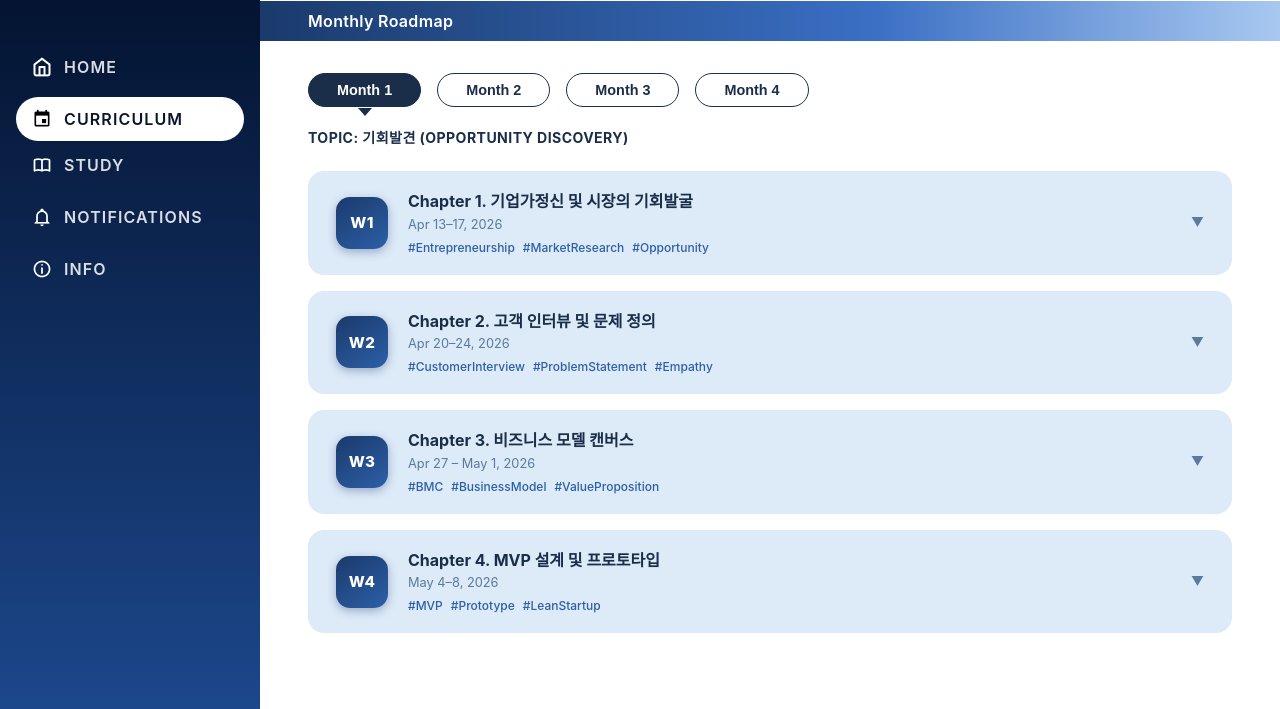
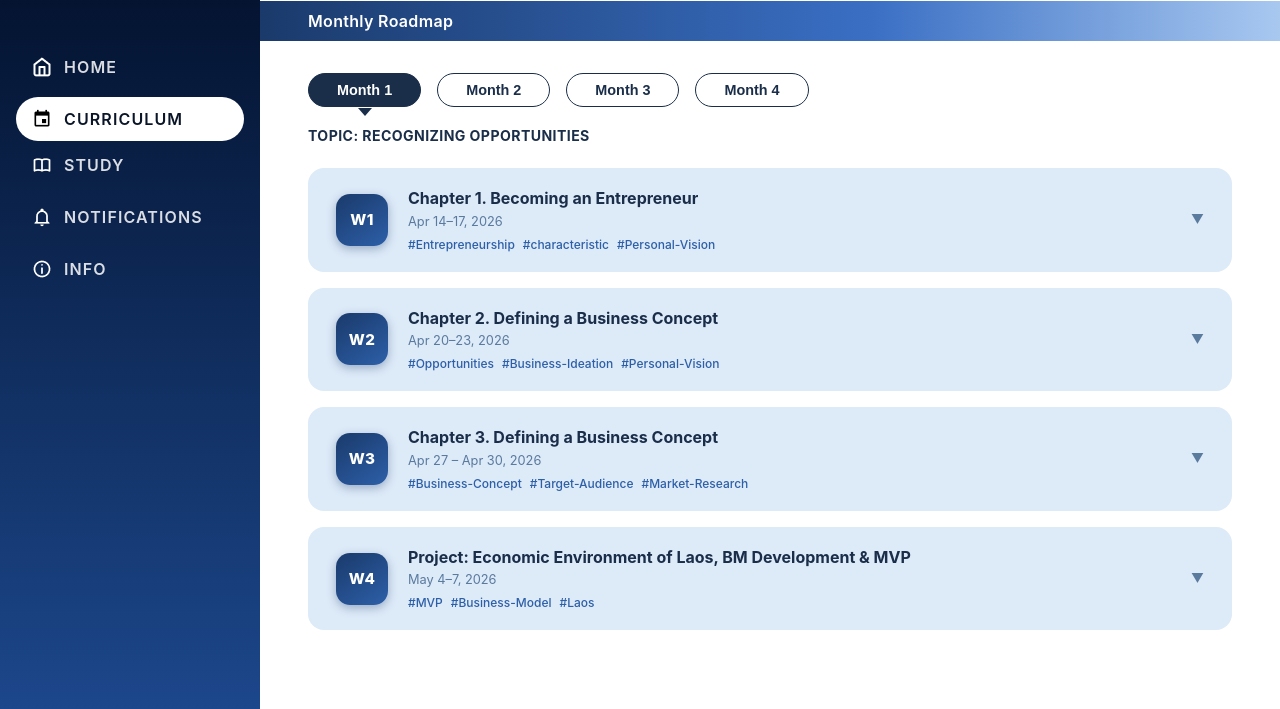
Before and after one commit to danajung38/Laos-training, a plain HTML site: page curriculum.html in a window 1280 px wide. Shown: the part 91-800 px from the top of the page. Drawn offline with Linux system fonts and the light colour scheme.

Commit message:
curriculum 수정

```diff
--- a/css/curriculum.css
+++ b/css/curriculum.css
@@ -265,6 +265,12 @@
   margin: 0 8px;
 }
 
+/* 같은 종류(location + location) 사이에는 구분선 제거 */
+.curr-session-info > .curr-session-location + .curr-session-location::before {
+  content: '';
+  margin: 0;
+}
+
 /* 세션 날짜 */
 .curr-session-date {
   font-size: 0.75rem;
--- a/js/curriculum.js
+++ b/js/curriculum.js
@@ -12,8 +12,8 @@
  *  - dates      : 날짜 범위
  *  - tags       : 태그 배열
  * ///////////////////////////////////////////////////////
- *  - sessions   : 세션 배열 (강의 / 특강 / 필드트립 / 문화체험)
- *      - type       : 'lecture' | 'special' | 'fieldtrip' | 'culture'
+ *  - sessions   : 세션 배열 (강의 / 특강 / 필드트립 / 문화체험 / 워크숍 / 프레젠테이션)
+ *      - type       : 'lecture' | 'special' | 'fieldtrip' | 'culture' | 'workshop' | 'presentation'
  *      - title      : 세션 제목
  *      - desc       : 간단한 설명
  *      - date       : (선택) 세션 날짜, 예: 'Apr 13, 2026'
@@ -24,103 +24,85 @@
 
 const CURRICULUM_DATA = {
   1: {
-    topic: '기회발견 (Opportunity Discovery)',
+    topic: 'Recognizing Opportunities',
     weeks: [
       {
         week: 1,
-        title: 'Chapter 1. 기업가정신 및 시장의 기회발굴',
-        dates: 'Apr 13–17, 2026',
-        tags: ['#Entrepreneurship', '#MarketResearch', '#Opportunity'],
+        title: 'Chapter 1. Becoming an Entrepreneur',
+        dates: 'Apr 14–17, 2026',
+        tags: ['#Entrepreneurship', '#characteristic', '#Personal-Vision'],
 
         sessions: [
           {
             type: 'lecture',
             date: 'Apr 14',
-            title: '기업가정신의 이해',
-            instructor: 'Prof. Woojin Lee',
-            desc: '기업가정신의 핵심 개념과 라오스-한국 창업 생태계 현황을 살펴봅니다.',
-          },
-          {
-            type: 'lecture',
-            date: '',
-            title: '시장 기회 발굴 프레임워크',
-            desc: 'Jobs-to-be-Done 이론과 Pain Point 분석 방법론을 실습합니다.',
+            title: 'Becoming an Entrepreneur',
+            instructor: 'Prof. Woojin Lee / Prof. Byungchul Choi / Ms.Soohyun Na',
+            desc: 'Understand the definition and key characteristics of entrepreneurship, and learn to establish a personal vision and structured planning process for business success.',
           },
           {
             type: 'special',
-            date: '',
-            title: '라오스 스타트업 생태계 현황',
-            instructor: 'Ms. Suhyun Na',
-            desc: '라오스 스타트업 생태계의 최신 동향과 지원 프로그램을 소개합니다.',
+            date: 'Apr 15',
+            title: 'My Entrepreneurial Journey',
+            instructor: 'Ms. Soohyun Na',
+            desc: '',
           },
           {
             type: 'culture',
-            date: '',
-            title: '비엔티안 전통 시장 탐방',
-            location: 'Talat Sao Morning Market, Vientiane',
-            desc: '현지 시장을 방문하여 소비자 행동을 직접 관찰하고 인사이트를 도출합니다.',
+            date: 'Apr 17',
+            title: 'Bukchon Hanok Village',
+            location: 'Bukchon Hanok Village',
+            desc: 'Explore Korea&apos;s living history with hands-on traditional activities in the heart of Bukchon Hanok Village.',
           },
         ],
       },
       {
         week: 2,
-        title: 'Chapter 2. 고객 인터뷰 및 문제 정의',
-        dates: 'Apr 20–24, 2026',
-        tags: ['#CustomerInterview', '#ProblemStatement', '#Empathy'],
-        professor: 'Prof. Lee Ji-hyun',
+        title: 'Chapter 2. Defining a Business Concept',
+        dates: 'Apr 20–23, 2026',
+        tags: ['#Opportunities', '#Business-Ideation', '#Personal-Vision'],
         sessions: [
           {
             type: 'lecture',
-            date: '',
-            title: '고객 발굴 인터뷰 기법',
-            desc: 'Mom Test 방법론을 활용한 구조화된 인터뷰 설계 및 실습.',
-          },
-          {
-            type: 'lecture',
-            date: '',
-            title: '공감 지도(Empathy Map) 작성',
-            desc: '인터뷰 결과를 공감 지도로 정리하고 핵심 문제를 정의합니다.',
+            date: 'Apri 20, 22',
+            instructor: 'Prof. Byungchul Choi / Ms.Soohyun Na',
+            title: 'Recognizing Opportunities',
+            desc: 'This chapter teaches how to identify market opportunities, generate creative business ideas, and evaluate them against your personal vision.',
           },
           {
             type: 'special',
-            date: '',
-            title: '디자인 씽킹 워크숍',
-            guest: 'Ms. Choi Yeon-ji (IDEO 출신)',
-            desc: '디자인 씽킹 5단계 프로세스를 팀 프로젝트에 적용하는 집중 워크숍.',
+            date: 'Apr 22',
+            title: 'untitled',
+            instructor: 'Mr. Dongok Ahn(CEO)',
+            desc: '.',
           },
           {
             type: 'fieldtrip',
-            date: '',
-            title: '현지 소비자 인터뷰 실습',
-            location: '비엔티안 대학교 캠퍼스 일대',
-            desc: '팀별 5명 이상의 타깃 고객 인터뷰를 직접 수행하고 결과를 공유합니다.',
+            date: 'Apr 23',
+            title: 'TIPS (Tech Incubator Program for Startups Korea) & Asan Nanum Foundation',
+            location: ['TIPS Town', 'Asan Nanum Foundation'],
+            desc: '',
           },
         ],
       },
       {
         week: 3,
-        title: 'Chapter 3. 비즈니스 모델 캔버스',
-        dates: 'Apr 27 – May 1, 2026',
-        tags: ['#BMC', '#BusinessModel', '#ValueProposition'],
-        professor: 'Prof. Park Dong-hyun',
+        title: 'Chapter 3. Defining a Business Concept',
+        dates: 'Apr 27 – Apr 30, 2026',
+        tags: ['#Business-Concept', '#Target-Audience', '#Market-Research'],
         sessions: [
           {
             type: 'lecture',
-            date: '',
-            title: 'Business Model Canvas 9블록 이해',
-            desc: 'BMC의 9가지 구성요소를 사례 분석을 통해 심층적으로 이해합니다.',
-          },
-          {
-            type: 'lecture',
-            date: '',
-            title: '가치 제안 설계 (Value Proposition Design)',
-            desc: '고객 프로필과 가치 맵을 작성하여 제품-시장 적합성을 검증합니다.',
+            date: 'Apr 27, 29',
+            title: 'Defining a Business Concept',
+            instructor: 'Prof. Byungchul Choi',
+            desc: 'This chapter covers defining your product or service, identifying target customers, and researching market reach to draft a formal business concept.',
           },
           {
             type: 'special',
-            date: '',
+            date: 'Apr 28',
             title: '성공한 라오스 창업가 토크',
-            guest: 'Mr. Khampheng Inthavong (Lao Farmer)',
+            guest: 'Prof. jin Lee',
             desc: '농업 스타트업을 성공시킨 창업가의 비즈니스 모델 설계 경험담을 듣습니다.',
           },
           {
@@ -134,29 +116,15 @@ const CURRICULUM_DATA = {
       },
       {
         week: 4,
-        title: 'Chapter 4. MVP 설계 및 프로토타입',
-        dates: 'May 4–8, 2026',
-        tags: ['#MVP', '#Prototype', '#LeanStartup'],
-        professor: 'Prof. Kim Soo-jin',
+        title: 'Project: Economic Environment of Laos, BM Development & MVP',
+        dates: 'May 4–7, 2026',
+        tags: ['#MVP', '#Business-Model', '#Laos'],
         sessions: [
           {
-            type: 'lecture',
-            date: '',
-            title: 'Lean Startup과 MVP 개념',
+            type: 'workshop',
+            date: 'May 4-6',
+            title: 'Economic Environment of Laos, BM Development & MVP',
             desc: '최소기능제품(MVP)의 개념과 빠른 검증 사이클(Build-Measure-Learn)을 배웁니다.',
-          },
-          {
-            type: 'lecture',
-            date: '',
-            title: '프로토타입 제작 실습',
-            desc: 'Figma 또는 종이 프로토타입을 활용한 빠른 UI 설계 실습.',
-          },
-          {
-            type: 'special',
-            date: '',
-            title: '투자자 관점의 MVP 평가',
-            guest: 'Mr. Song Hyun-woo (KDB 산업은행 벤처캐피털)',
-            desc: '투자자가 초기 스타트업 MVP를 평가하는 기준과 관점을 공유합니다.',
           },
           {
             type: 'fieldtrip',
@@ -171,26 +139,20 @@ const CURRICULUM_DATA = {
   },
 
   2: {
-    topic: '시장 검증 (Market Validation)',
+    topic: 'BM Development',
     weeks: [
       {
         week: 5,
-        title: 'Chapter 5. 사용자 테스트 및 피드백 수집',
+        title: 'Chapter 4. Model Feasibility checklist',
         dates: 'May 11–15, 2026',
-        tags: ['#UserTesting', '#Feedback', '#Iteration'],
-        professor: 'Prof. Lee Ji-hyun',
+        tags: ['#Feasibility-Analysis', '#Business-Model', '#Financial-Viability'],
         sessions: [
           {
             type: 'lecture',
-            date: '',
-            title: '사용자 테스트 방법론',
-            desc: '사용성 테스트 설계, 관찰 기록, Think-Aloud 기법을 실습합니다.',
-          },
-          {
-            type: 'lecture',
-            date: '',
-            title: '피드백 분류 및 우선순위 설정',
-            desc: '수집된 피드백을 Affinity Diagram으로 분류하고 다음 이터레이션을 계획합니다.',
+            date: 'May 11, May 13',
+            instructor: 'Prof. Byungchul Choi',
+            title: 'Model Feasibility checklist',
+            desc: 'This chapter focuses on analyzing the feasibility of a business model by evaluating its product, market, and financial viability.',
           },
           {
             type: 'special',
@@ -210,22 +172,16 @@ const CURRICULUM_DATA = {
       },
       {
         week: 6,
-        title: 'Chapter 6. 경쟁 분석 및 포지셔닝',
-        dates: 'May 18–22, 2026',
-        tags: ['#Competitive', '#Positioning', '#Differentiation'],
-        professor: 'Prof. Park Dong-hyun',
+        title: 'Chapter 5. Product/Service Planning',
+        dates: 'May 18–21, 2026',
+        tags: ['#ProductDefinition', '#LegalCompliance', '#BusinessPlanning'],
         sessions: [
           {
             type: 'lecture',
-            date: '',
-            title: '경쟁 환경 분석 (Porter의 5 Forces)',
-            desc: '산업 구조 분석 프레임워크를 라오스 시장에 적용하는 실습.',
-          },
-          {
-            type: 'lecture',
-            date: '',
-            title: '포지셔닝 맵 작성',
-            desc: '핵심 속성을 기반으로 경쟁자 대비 자사 포지셔닝 맵을 그립니다.',
+            date: 'May 18, 20',
+            instructor: 'Prof. Woojin Lee',
+            title: 'Product/Service Planning',
+            desc: 'This chapter covers defining your product or service, ensuring its protection, and complying with government regulations to draft the product section of a business plan.',
           },
           {
             type: 'special',
@@ -245,22 +201,15 @@ const CURRICULUM_DATA = {
       },
       {
         week: 7,
-        title: 'Chapter 7. 재무 계획 기초',
-        dates: 'May 25–29, 2026',
-        tags: ['#Finance', '#CostStructure', '#Revenue'],
-        professor: 'Prof. Jung Min-ho',
+        title: 'Chapter 6. Management & Organization Planning',
+        dates: 'May 25–28, 2026',
+        tags: ['#LegalStructure', '#TeamBuilding', '#HumanResources'],
         sessions: [
           {
             type: 'lecture',
-            date: '',
-            title: '스타트업 재무 기초',
-            desc: '손익계산서, 현금흐름표, 재무상태표의 기본 개념과 스타트업 적용법.',
-          },
-          {
-            type: 'lecture',
-            date: '',
-            title: '가격 전략과 수익 모델 설계',
-            desc: '고객 지불 의향(WTP) 조사를 기반으로 최적 가격 전략을 도출합니다.',
+            date: 'May 25, 28',
+            title: 'Management & Organization Planning',
+            desc: 'This chapter covers selecting a legal structure, building a management team, and developing strategies for recruiting, retaining, and outsourcing talent.',
           },
           {
             type: 'special',
@@ -280,22 +229,15 @@ const CURRICULUM_DATA = {
       },
       {
         week: 8,
-        title: 'Chapter 8. 월간 피칭 & 피드백',
-        dates: 'Jun 1–5, 2026',
-        tags: ['#Pitching', '#PublicSpeaking', '#Mentorship'],
-        professor: 'Prof. Lee Ji-hyun',
+        title: 'Project. Service Design & Market Analysis of Laos',
+        dates: 'Jun 1–4, 2026',
+        tags: ['#serviceDesign', '#MaketAnalysis', '#LaoPDR'],
         sessions: [
           {
-            type: 'lecture',
-            date: '',
-            title: '투자 유치 피치덱 구성법',
-            desc: '문제-해결책-시장-팀-재무 5가지 핵심 스토리라인으로 피치덱을 작성합니다.',
-          },
-          {
-            type: 'lecture',
-            date: '',
-            title: '발표 스킬 & 스토리텔링',
-            desc: '효과적인 청중 설득을 위한 발표 구조와 비언어 커뮤니케이션 훈련.',
+            type: 'workshop',
+            date: 'Jun 1, 3',
+            title: 'Service Design & Market Analysis of Laos',
+            desc: '',
           },
           {
             type: 'special',
@@ -317,26 +259,20 @@ const CURRICULUM_DATA = {
   },
 
   3: {
-    topic: '성장 전략 (Growth Strategy)',
+    topic: 'Customer Marketing',
     weeks: [
       {
         week: 9,
-        title: 'Chapter 9. 마케팅 및 고객 획득 전략',
+        title: 'Chapter 7. Market Planning: Industry & Competition',
         dates: 'Jun 8–12, 2026',
-        tags: ['#Marketing', '#CAC', '#GrowthHacking'],
-        professor: 'Prof. Choi Hyun-sik',
+        tags: ['#IndustryAnalysis', 'CompetitiveStrategy', '#MarketingPlan'],
         sessions: [
           {
             type: 'lecture',
-            date: '',
-            title: '디지털 마케팅 채널 전략',
-            desc: 'SNS, SEO, 콘텐츠 마케팅을 라오스 디지털 환경에 맞게 설계합니다.',
-          },
-          {
-            type: 'lecture',
-            date: '',
-            title: 'Growth Hacking 실험 설계',
-            desc: 'A/B 테스트, 바이럴 루프, 리텐션 개선 실험을 직접 설계하고 실행합니다.',
+            date: 'Jun 8, 10',
+            instructor: 'Prof.Woojin Lee',
+            title: 'Market Planning: Industry & Competition',
+            desc: 'This chapter focuses on analyzing the industry and competition to develop a strategic marketing plan that positions your business effectively',
           },
           {
             type: 'special',
@@ -356,22 +292,17 @@ const CURRICULUM_DATA = {
       },
       {
         week: 10,
-        title: 'Chapter 10. 파트너십 및 네트워킹',
-        dates: 'Jun 15–19, 2026',
-        tags: ['#Partnership', '#Networking', '#EcosystemBuilding'],
+        title: 'Chapter 8. Market Planning: Market Analysis',
+        dates: 'Jun 15–18, 2026',
+        tags: ['#MarketResearch', '#TargetMarket', '#CustomerProfile'],
         professor: 'Prof. Park Dong-hyun',
         sessions: [
           {
             type: 'lecture',
-            date: '',
-            title: '전략적 파트너십 설계',
-            desc: '파트너십의 유형(기술/유통/자본)과 계약 구조 기초를 배웁니다.',
-          },
-          {
-            type: 'lecture',
-            date: '',
-            title: '네트워킹 스킬과 관계 구축',
-            desc: '엘리베이터 피치, 비즈니스 명함 문화, 후속 연락 전략을 실습합니다.',
+            date: 'Jun 15, 17',
+            instructor:'Prof. Hyejin Bang',
+            title: 'Market Planning: Market Analysis',
+            desc: 'This chapter focuses on conducting market research to identify a specific target market and building detailed customer profiles to guide business decisions.',
           },
           {
             type: 'special',
@@ -391,22 +322,16 @@ const CURRICULUM_DATA = {
       },
       {
         week: 11,
-        title: 'Chapter 11. 스케일업 전략',
-        dates: 'Jun 22–26, 2026',
-        tags: ['#ScaleUp', '#Operations', '#SystemsThinking'],
-        professor: 'Prof. Jung Min-ho',
+        title: 'Chapter 9. Market Planning: Penetration',
+        dates: 'Jun 22–25, 2026',
+        tags: ['#BrandingStrategy', '#MarketReach', '#MarketPenetration'],
         sessions: [
           {
             type: 'lecture',
-            date: '',
-            title: '운영 프로세스 설계와 자동화',
-            desc: '핵심 운영 프로세스를 매핑하고 자동화 가능한 부분을 식별합니다.',
-          },
-          {
-            type: 'lecture',
-            date: '',
-            title: '팀 빌딩과 조직 문화',
-            desc: '성장 단계별 채용 전략과 스타트업 조직 문화 구축 방법론.',
+            date: 'Jun 22, 24',
+            instructor:'Prof. Woojin Lee',
+            title: 'Market Planning: Penetration',
+            desc: 'This chapter explores building a business brand and developing effective communication strategies to successfully reach and penetrate your target market.',
           },
           {
             type: 'special',
@@ -426,22 +351,16 @@ const CURRICULUM_DATA = {
       },
       {
         week: 12,
-        title: 'Chapter 12. 투자자 관계 및 펀딩 전략',
-        dates: 'Jun 29 – Jul 3, 2026',
-        tags: ['#Investment', '#Funding', '#InvestorRelations'],
+        title: 'Project. Marketing Analysis & Strategy',
+        dates: 'Jun 29 – Jul 2, 2026',
+        tags: ['#Marketing', '#Analysis', '#MarketingStrategy'],
         professor: 'Prof. Choi Hyun-sik',
         sessions: [
           {
-            type: 'lecture',
-            date: '',
-            title: '스타트업 펀딩 라이프사이클',
-            desc: 'Pre-seed부터 Series A까지 단계별 펀딩 전략과 투자자 유형을 이해합니다.',
-          },
-          {
-            type: 'lecture',
-            date: '',
-            title: 'Term Sheet 읽기와 협상',
-            desc: '투자 계약서의 핵심 조항(Valuation, Dilution, Liquidation Preference)을 해석합니다.',
+            type: 'workshop',
+            date: 'jun 29, Jul 1',
+            title: 'Marketing Analysis & Strategy',
+            desc: '',
           },
           {
             type: 'special',
@@ -463,26 +382,20 @@ const CURRICULUM_DATA = {
   },
 
   4: {
-    topic: '최종 발표 및 런칭 (Demo Day & Launch)',
+    topic: 'Market Strategy',
     weeks: [
       {
         week: 13,
-        title: 'Chapter 13. 최종 피치덱 준비',
-        dates: 'Jul 6–10, 2026',
-        tags: ['#PitchDeck', '#Storytelling', '#Design'],
-        professor: 'Prof. Lee Ji-hyun',
+        title: 'Chapter 10. Market Planning: Pricing',
+        dates: 'Jul 6–09, 2026',
+        tags: ['#PricingStrategy', '#MarketSensitivity', '#CompetitivePricing'],
         sessions: [
           {
             type: 'lecture',
-            date: '',
-            title: '최종 피치덱 10슬라이드 구성',
-            desc: '투자자용 10슬라이드 피치덱의 구조, 디자인 원칙, 핵심 메시지 작성법.',
-          },
-          {
-            type: 'lecture',
-            date: '',
-            title: '스토리텔링으로 숫자 전달하기',
-            desc: '재무 데이터와 트랙션 지표를 설득력 있는 이야기로 풀어내는 기술.',
+            date: 'Jul 6, 8',
+            instructor:'Prof. Byungchul Choi',
+            title: 'Market Planning: Pricing',
+            desc: 'This chapter focuses on evaluating market constraints and sensitivities to establish pricing strategies that effectively support and reinforce your overall marketing plan.',
           },
           {
             type: 'special',
@@ -502,22 +415,16 @@ const CURRICULUM_DATA = {
       },
       {
         week: 14,
-        title: 'Chapter 14. 런칭 준비 및 Go-to-Market',
-        dates: 'Jul 13–17, 2026',
-        tags: ['#GoToMarket', '#Launch', '#PR'],
-        professor: 'Prof. Choi Hyun-sik',
+        title: 'Chapter 11. Financial Planning',
+        dates: 'Jul 13–16, 2026',
+        tags: ['#FinancialPlanning', '#CashFlowManagement', '#FinancialStatements'],
         sessions: [
           {
             type: 'lecture',
-            date: '',
-            title: 'Go-to-Market 플랜 작성',
-            desc: '런칭 타임라인, 채널 전략, 초기 고객 확보 계획을 구체화합니다.',
-          },
-          {
-            type: 'lecture',
-            date: '',
-            title: 'PR & 미디어 전략',
-            desc: '보도자료 작성, 미디어 리스트 관리, 소셜미디어 런칭 콘텐츠 기획.',
+            date: 'Jul 13, 15',
+            instructor: 'Prof. Kyungyun Lee',
+            title: 'Financial Planning',
+            desc: 'This section provides a comprehensive guide to financial planning, covering everything from start-up costs and operational expenses to managing cash flows and preparing professional financial statements.',
           },
           {
             type: 'special',
@@ -537,22 +444,16 @@ const CURRICULUM_DATA = {
       },
       {
         week: 15,
-        title: 'Chapter 15. Demo Day 리허설',
-        dates: 'Jul 20–24, 2026',
-        tags: ['#DemoDay', '#Rehearsal', '#PublicPresentation'],
-        professor: 'Prof. Kim Soo-jin',
+        title: 'Chapter 12. Finalizing the Business Statements',
+        dates: 'Jul 20–23, 2026',
+        tags: ['#BusinessPlanFinalization', '#StrategicAction', '#EntrepreneurshipGoals'],
         sessions: [
           {
             type: 'lecture',
-            date: '',
-            title: '무대 발표 & 라이브 데모 기술',
-            desc: '7분 피치 구성과 라이브 제품 시연 시 주의사항 및 백업 플랜 준비.',
-          },
-          {
-            type: 'lecture',
-            date: '',
-            title: '심사위원 Q&A 대비',
-            desc: '예상 질문 리스트 작성 및 팀 전원이 답변 가능하도록 롤플레이 훈련.',
+            date: 'Jul 20, 22',
+            instructor:'Prof. Byungchul Choi',
+            title: 'Finalizing the Business Statements',
+            desc: 'This final chapter guides you through assembling your business plan, ensuring it is clear and professional, and defining the strategic next steps to turn your vision into reality.',
           },
           {
             type: 'special',
@@ -572,37 +473,15 @@ const CURRICULUM_DATA = {
       },
       {
         week: 16,
-        title: 'Chapter 16. 최종 Demo Day 🎉',
-        dates: 'Jul 27–31, 2026',
-        tags: ['#DemoDay', '#Graduation', '#Celebration'],
-        professor: '전체 교수진',
+        title: 'Grand Final Pitching Day 🎉',
+        dates: 'Jul 27–30, 2026',
+        tags: ['#Finilization', '#Presentation', '#BusinessStatement'],
         sessions: [
           {
-            type: 'lecture',
-            date: '',
-            title: '최종 발표 오리엔테이션',
-            desc: '당일 행사 일정 안내, 최종 Q&A, 발표 순서 추첨.',
-          },
-          {
-            type: 'fieldtrip',
-            date: '',
-            title: '최종 Demo Day 본행사',
-            location: '비엔티안 힐튼 호텔 그랜드볼룸',
-            desc: '투자자, 정부 관계자, 미디어 앞에서 최종 벤처 피칭 및 시상식.',
-          },
-          {
-            type: 'culture',
-            date: '',
-            title: '수료식 & 갈라 디너',
-            location: '비엔티안 힐튼 호텔',
-            desc: '프로그램 수료를 축하하는 공식 만찬. 한국-라오스 전통 공연 포함.',
-          },
-          {
-            type: 'culture',
-            date: '',
-            title: '졸업 기념 메콩강 선셋 크루즈',
-            location: '메콩강, 비엔티안',
-            desc: '프로그램의 마지막을 메콩강 선셋 크루즈로 마무리하며 팀 및 멘토와 석별의 시간.',
+            type: 'presentation',
+            date: 'Jul 27',
+            title: 'Grand Final Pitching',
+            desc: 'Final Business Plan Presentation',
           },
         ],
       },
@@ -614,10 +493,12 @@ const CURRICULUM_DATA = {
    세션 타입 설정 (뱃지 색상 & 라벨)
    ================================================================ */
 const SESSION_TYPE_CONFIG = {
-  lecture:   { label: 'Lecture',    color: '#ffffff', bg: '#1a3a6b' },  /* 진한 네이비 + 흰 글씨 */
-  special:   { label: 'Special Lecture',    color: '#ffffff', bg: '#7c3aed' },  /* 보라 + 흰 글씨 */
-  fieldtrip: { label: 'Field Trip', color: '#ffffff', bg: '#16803c' },  /* 초록 + 흰 글씨 */
-  culture:   { label: 'Cultural Trip', color: '#ffffff', bg: '#ff8e60' },  /* 오렌지 + 흰 글씨 */
+  lecture:   { label: 'Lecture',        color: '#ffffff', bg: '#1a3a6b' },  /* 진한 네이비 + 흰 글씨 */
+  special:   { label: 'Special Lecture', color: '#ffffff', bg: '#7c3aed' },  /* 보라 + 흰 글씨 */
+  fieldtrip: { label: 'Field Trip',     color: '#ffffff', bg: '#16803c' },  /* 초록 + 흰 글씨 */
+  culture:   { label: 'Cultural Trip',  color: '#ffffff', bg: '#ff8e60' },  /* 오렌지 + 흰 글씨 */
+  workshop:     { label: 'Workshop',      color: '#ffffff', bg: '#d97706' },  /* 앰버 + 흰 글씨 */
+  presentation: { label: 'Presentation', color: '#ffffff', bg: '#0891b2' },  /* 시안 + 흰 글씨 */
 };
 
 /* ================================================================
@@ -675,7 +556,12 @@ const SESSION_TYPE_CONFIG = {
     var infoParts = [];
     if (session.date)       infoParts.push('<span class="curr-session-date">📅 ' + session.date + '</span>');
     if (session.instructor) infoParts.push('<span class="curr-session-instructor">👤 ' + session.instructor + '</span>');
-    if (session.location)   infoParts.push('<span class="curr-session-location">📍 ' + session.location + '</span>');
+    if (session.location) {
+      var locations = Array.isArray(session.location) ? session.location : [session.location];
+      locations.forEach(function (loc) {
+        infoParts.push('<span class="curr-session-location">📍 ' + loc + '</span>');
+      });
+    }
     var infoLine = infoParts.length > 0
       ? '<div class="curr-session-info">' + infoParts.join('') + '</div>'
       : '';
```
